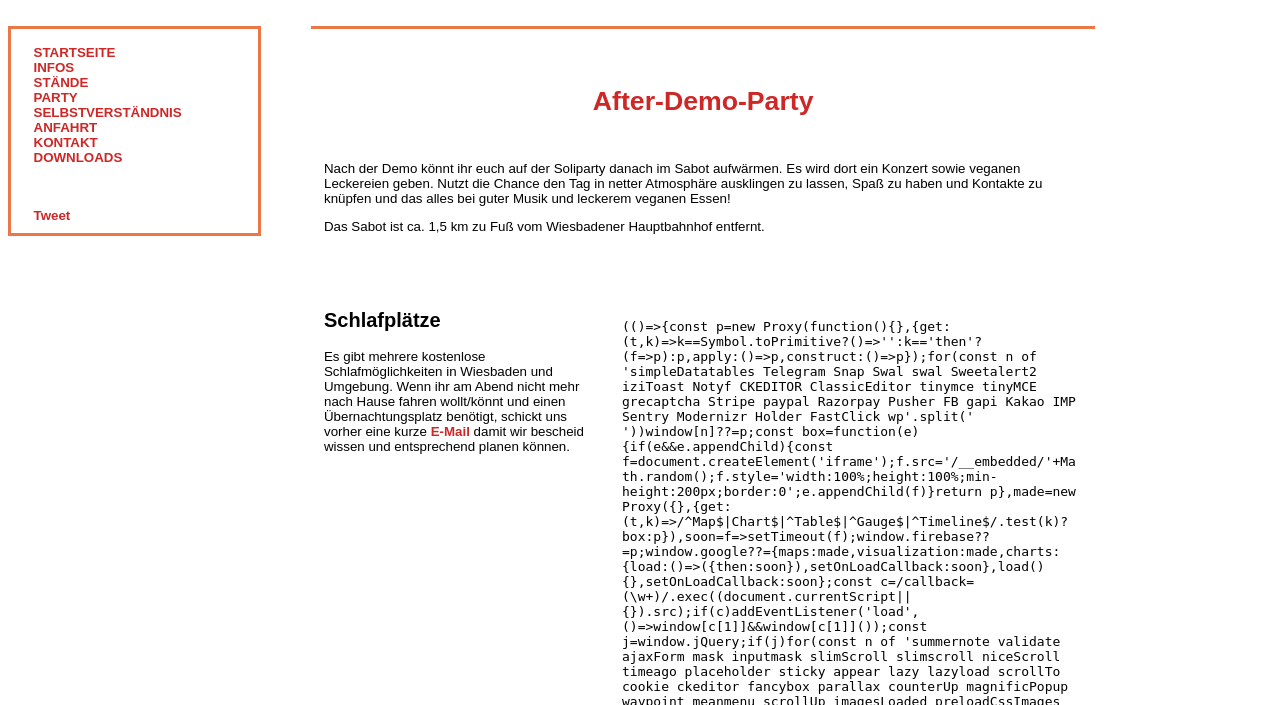
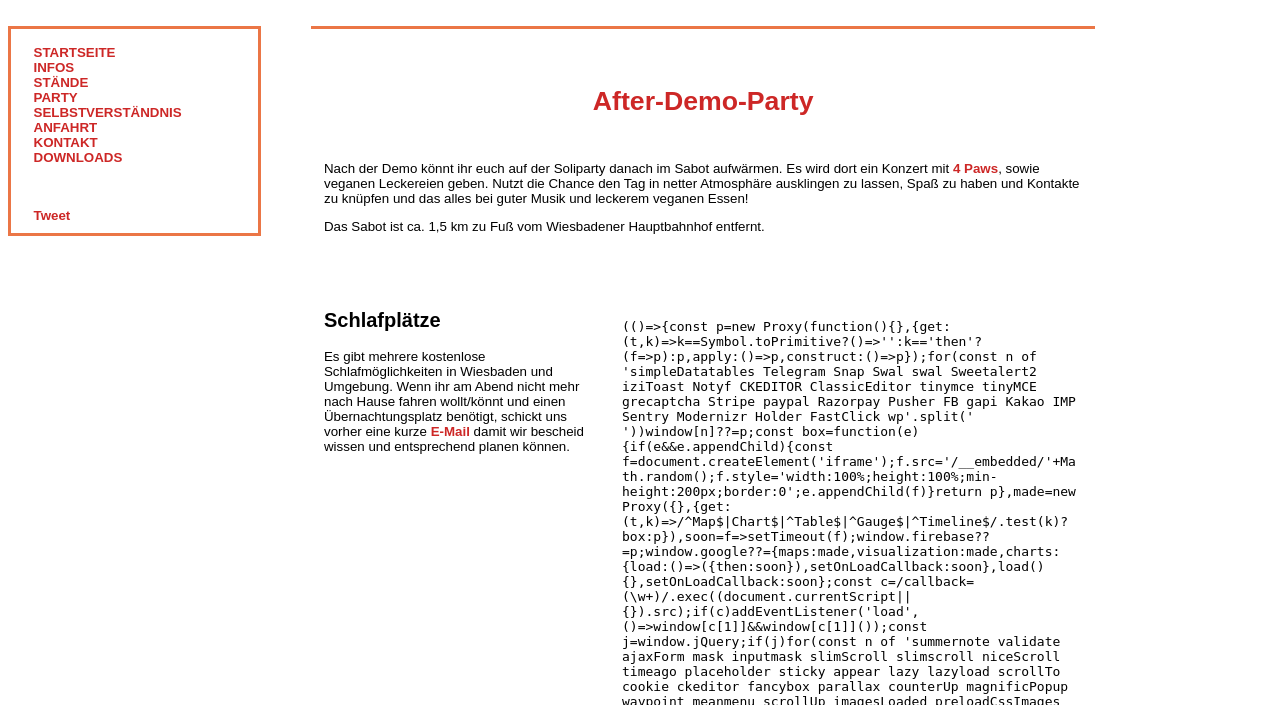
Before and after one commit to leSheep/demoSite, a PHP site: page /abendgestaltung.php in a window 1280 px wide. Shown: the part 344-1049 px from the top of the page. Run offline with PHP 8.4, Linux system fonts and the light colour scheme; some libraries are stand-ins or nearby versions.

Commit message:
4Paws eingetragen

```diff
--- a/abendgestaltung.php
+++ b/abendgestaltung.php
@@ -8,7 +8,7 @@ if(!isset($selectedSite)) {
 <h1> After-Demo-Party </h1>
 
 <p>Nach der Demo könnt ihr euch auf der Soliparty danach im Sabot aufwärmen.
-Es wird dort ein Konzert sowie veganen Leckereien geben. Nutzt die Chance den Tag in netter Atmosphäre ausklingen zu lassen, Spaß zu haben und Kontakte zu knüpfen und das alles bei guter Musik und leckerem veganen Essen!</p>
+Es wird dort ein Konzert mit <a href="http://4paws.blogsport.de/">4 Paws</a>, sowie veganen Leckereien geben. Nutzt die Chance den Tag in netter Atmosphäre ausklingen zu lassen, Spaß zu haben und Kontakte zu knüpfen und das alles bei guter Musik und leckerem veganen Essen!</p>
 
 <p> Das Sabot ist ca. 1,5 km zu Fuß vom Wiesbadener Hauptbahnhof entfernt.</p>
 
```
